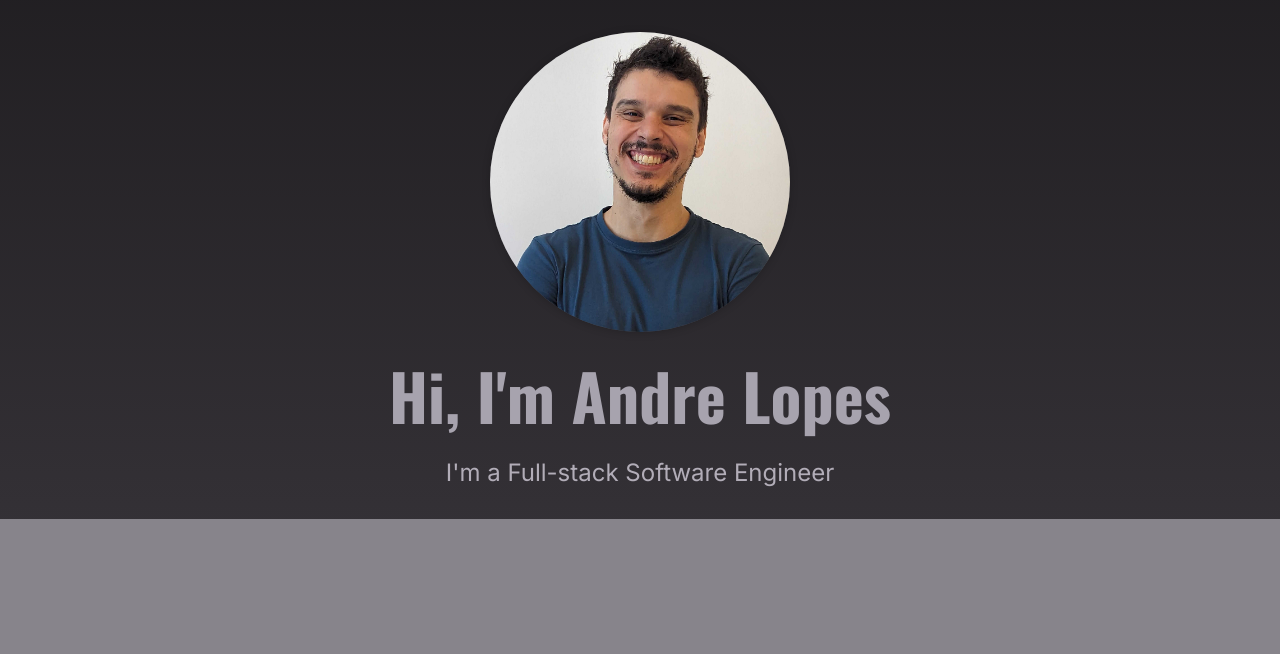
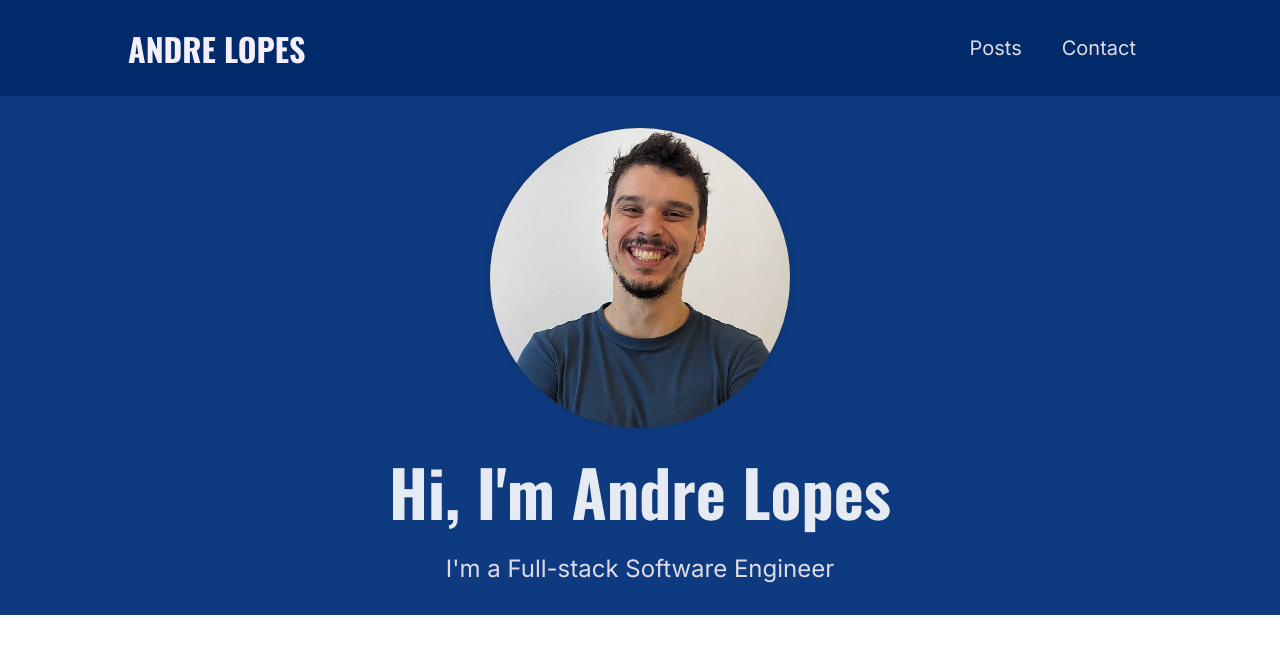
Before and after one commit to alopes2/website, a Next.js app in the folder src/: page / in a window 1280 px wide. Shown: the top 654 px of the page. Built offline with nearby package versions, Linux system fonts and the light colour scheme.

Commit message:
Add logo and starting styles

```diff
--- a/src/app/globals.css
+++ b/src/app/globals.css
@@ -16,20 +16,25 @@ body {
   --color-grey-800: hsl(276, 5%, 20%);
   --color-grey-900: hsl(280, 5%, 13%);
 
-  --color-primary-50: #c8b3ce;
-  --color-primary-100: #a07aaa;
-  --color-primary-200: #884c97;
-  --color-primary-300: #843897;
-  --color-primary-400: #732392;
-  --color-primary-500: #5a097a;
-  --color-primary-600: #480264;
-  --color-primary-700: #3d0264;
+  --color-primary-50: #e6eaf3;
+  --color-primary-100: #c1cbe2;
+  --color-primary-200: #98a9ce;
+  --color-primary-300: #7088bb;
+  --color-primary-400: #4f6ead;
+  --color-primary-500: #2a56a1;
+  --color-primary-600: #234e98;
+  --color-primary-700: #18448c;
+  --color-primary-800: #0e3b80;
+  --color-primary-900: #002a69;
 
   --color-success-100: #a2f0bc;
   --color-success-500: #12bd4b;
 
   --color-error-100: #f1acc9;
   --color-error-500: #a10c4a;
+
+  --background-color: #ffffff;
+  --text-color: #000000;
 
   --size-1: 0.25rem;
   --size-2: 0.5rem;
@@ -43,7 +48,7 @@ body {
   --size-40: 10rem;
 
   margin: 0;
-  background-color: var(--color-grey-500);
+  background-color: var(--background-color);
   color: #252525;
   font-family: 'Roboto', sans-serif;
 }
--- a/src/app/layout.tsx
+++ b/src/app/layout.tsx
@@ -1,6 +1,7 @@
 import type { Metadata } from 'next';
 import { Inter } from 'next/font/google';
 import './globals.css';
+import Navigation from '@/components/layout/navigation';
 
 const inter = Inter({ subsets: ['latin'] });
 
@@ -31,6 +32,7 @@ export default function RootLayout({
   return (
     <html lang="en">
       <body className={inter.className}>
+        <Navigation />
         <main>{children}</main>
       </body>
     </html>
--- a/src/components/home-page/hero.module.scss
+++ b/src/components/home-page/hero.module.scss
@@ -1,10 +1,6 @@
 .hero {
   text-align: center;
-  background-image: linear-gradient(
-    to bottom,
-    var(--color-grey-900),
-    var(--color-grey-800)
-  );
+  background-color: var(--color-primary-800);
   padding: var(--size-8) 0;
 }
 
@@ -28,13 +24,15 @@
 .hero h1 {
   font-size: var(--size-16);
   margin: var(--size-4) 0;
-  color: var(--color-grey-300);
+  // color: var(--color-grey-300);
+  color: var(--color-primary-50);
 }
 
 .hero p {
   font-size: var(--size-6);
-  color: var(--color-grey-200);
+  // color: var(--color-grey-200);
   width: 90%;
   max-width: 40rem;
   margin: auto;
+  color: var(--color-grey-100);
 }
--- /dev/null
+++ b/src/components/layout/logo.module.scss
@@ -0,0 +1,13 @@
+.logo {
+  text-transform: uppercase;
+  font-size: var(--size-5);
+  font-weight: bold;
+  font-family: 'Oswald', sans-serif;
+  color: var(--color-grey-50);
+}
+
+@media (min-width: 768px) {
+  .logo {
+    font-size: var(--size-8);
+  }
+}
--- /dev/null
+++ b/src/components/layout/logo.tsx
@@ -0,0 +1,4 @@
+import classes from './logo.module.scss';
+export default function Logo() {
+  return <div className={classes.logo}>Andre Lopes</div>;
+}
--- /dev/null
+++ b/src/components/layout/navigation.module.scss
@@ -0,0 +1,42 @@
+.header {
+  width: 100%;
+  height: 6rem;
+  background-color: var(--color-primary-900);
+  display: flex;
+  justify-content: space-between;
+  align-items: center;
+  padding: 0 10%;
+}
+
+.header ul {
+  list-style: none;
+  display: flex;
+  align-items: baseline;
+  margin: 0;
+  padding: 0;
+}
+
+.header li {
+  margin: 0 var(--size-4);
+}
+
+.header a {
+  color: var(--color-grey-100);
+  font-size: var(--size-4);
+}
+
+.header a:hover,
+.header a:active,
+.header a.active {
+  color: var(--color-grey-200);
+}
+
+@media (min-width: 768px) {
+  .header ul {
+    gap: 0.5rem;
+  }
+
+  .header a {
+    font-size: var(--size-5);
+  }
+}
--- /dev/null
+++ b/src/components/layout/navigation.tsx
@@ -0,0 +1,24 @@
+import Link from 'next/link';
+import Logo from './logo';
+
+import classes from './navigation.module.scss';
+
+export default function Navigation() {
+  return (
+    <header className={classes.header}>
+      <Link href="/">
+        <Logo />
+      </Link>
+      <nav>
+        <ul>
+          <li>
+            <Link href="/posts">Posts</Link>
+          </li>
+          <li>
+            <Link href="/contact">Contact</Link>
+          </li>
+        </ul>
+      </nav>
+    </header>
+  );
+}
```
